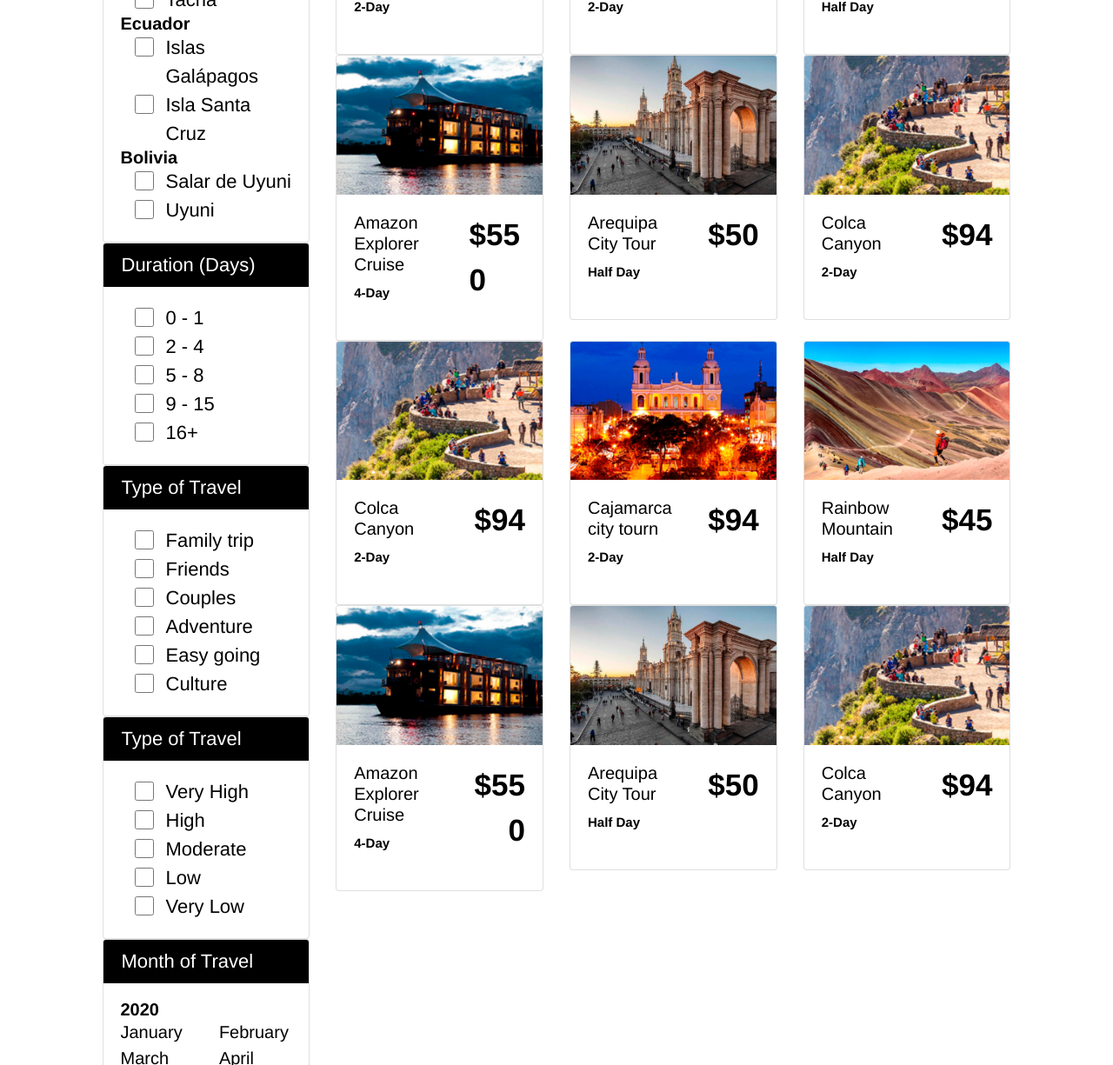
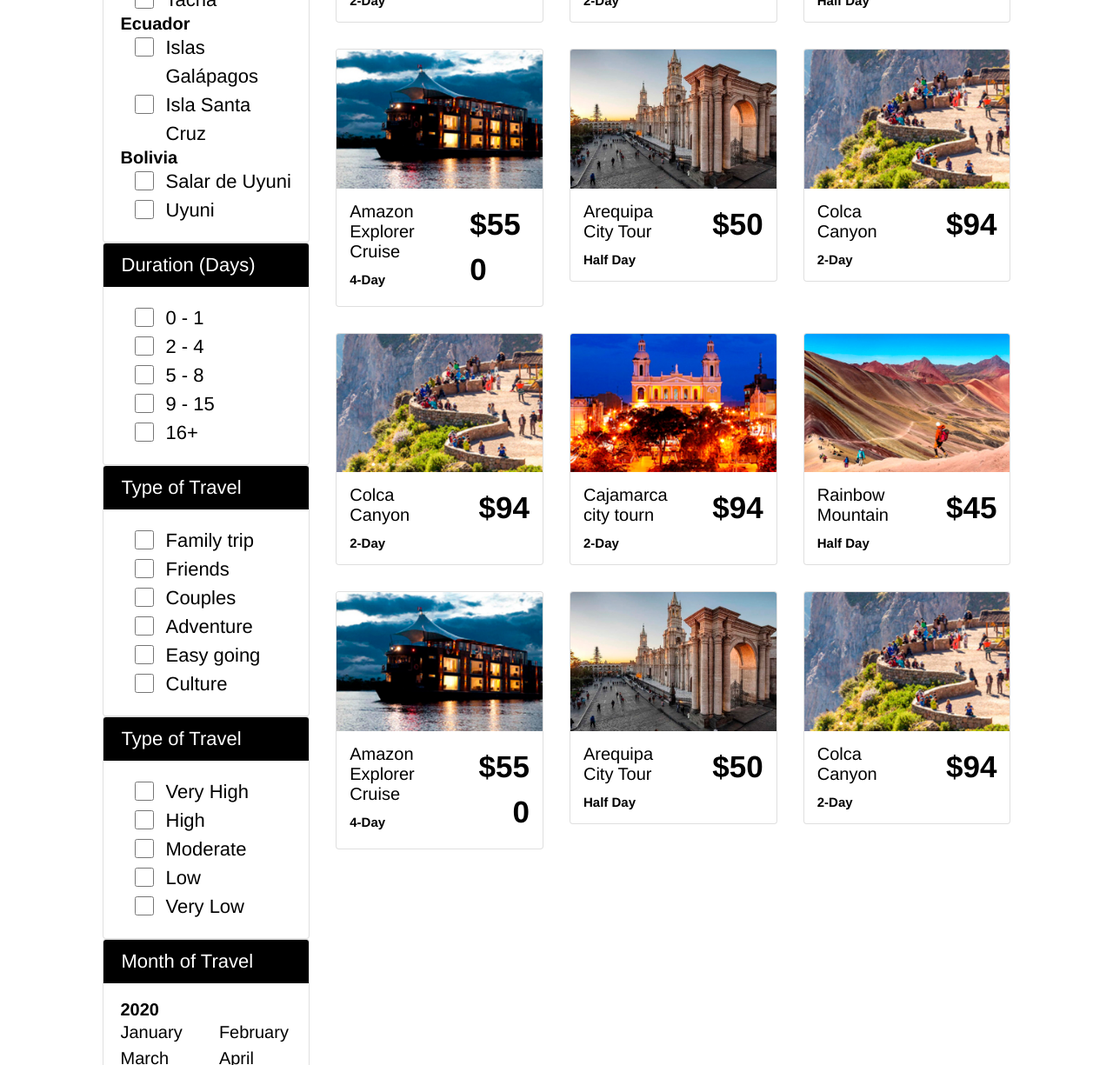
Before and after one commit to danielesalazars/valencia_travel, a plain HTML site: page tours.html in a window 1280 px wide. Shown: the part 597-1822 px from the top of the page at 87% size. Drawn offline with nearby package versions, Linux system fonts and the light colour scheme.

Commit message:
columna de item tours arreglada

```diff
--- a/static/css/guest.css
+++ b/static/css/guest.css
@@ -70,6 +70,7 @@ a:focus, button:focus{
 .lh-23{ line-height: 23px; }
 .lh-25{ line-height: 25px; }
 .lh-34{ line-height: 34px; }
+.lh-40{ line-height: 40px; }
 /* checkbox y radios */
 .form-check{
   padding-left: 3.25rem;
@@ -261,6 +262,14 @@ header nav ul li > a{
   height: 142px;
   margin-bottom: 25px;
 }
+/* pagina de tours */
+.tour_item .card{
+  margin-bottom: 30px;
+}
+.tour_item .card-body{
+  min-height: 105px;
+  padding: 15px;
+}
 /* footer */
 footer .container{
   padding: 80px 55px 40px 55px;
--- a/tours.html
+++ b/tours.html
@@ -425,14 +425,14 @@
               </div>
               <div class="col-9">
                 <div class="row">
-                  <div class="col-4">
+                  <div class="col-4 tour_item">
                     <div class="card">
                       <img src="static/img/tour_2.jpg" class="card-img-top" alt="...">
                       <div class="card-body">
                         <div class="row align-items-start justify-content-start">
                           <div class="col-7">
-                            <h5 class="card-title fs-20">Colca Canyon</h5>
-                            <h6 class="fs-15 fw-bold m-0 p-b-25">2-Day</h6>
+                            <h5 class="card-title fs-20 lh-23">Colca Canyon</h5>
+                            <h6 class="fs-15 fw-bold m-0">2-Day</h6>
                           </div>
                           <div class="col-5 text-right">
                             <div class="fs-35 fw-bold">$94</div>
@@ -441,14 +441,14 @@
                       </div>
                     </div>
                   </div>
-                  <div class="col-4">
+                  <div class="col-4 tour_item">
                     <div class="card">
                       <img src="static/img/tour_3.jpg" class="card-img-top" alt="...">
                       <div class="card-body">
                         <div class="row align-items-start justify-content-start">
                           <div class="col-7">
-                            <h5 class="card-title fs-20">Cajamarca city tourn</h5>
-                            <h6 class="fs-15 fw-bold m-0 p-b-25">2-Day</h6>
+                            <h5 class="card-title fs-20 lh-23">Cajamarca city tourn</h5>
+                            <h6 class="fs-15 fw-bold m-0">2-Day</h6>
                           </div>
                           <div class="col-5 text-right">
                             <div class="fs-35 fw-bold">$94</div>
@@ -457,14 +457,14 @@
                       </div>
                     </div>
                   </div>
-                  <div class="col-4">
+                  <div class="col-4 tour_item">
                     <div class="card">
                       <img src="static/img/tour_4.jpg" class="card-img-top" alt="...">
                       <div class="card-body">
                         <div class="row align-items-start justify-content-start">
                           <div class="col-7">
-                            <h5 class="card-title fs-20">Rainbow Mountain</h5>
-                            <h6 class="fs-15 fw-bold m-0 p-b-25">Half Day</h6>
+                            <h5 class="card-title fs-20 lh-23">Rainbow Mountain</h5>
+                            <h6 class="fs-15 fw-bold m-0">Half Day</h6>
                           </div>
                           <div class="col-5 text-right">
                             <div class="fs-35 fw-bold">$45</div>
@@ -473,14 +473,14 @@
                       </div>
                     </div>
                   </div>
-                  <div class="col-4">
+                  <div class="col-4 tour_item">
                     <div class="card">
                       <img src="static/img/tour_6.jpg" class="card-img-top" alt="...">
                       <div class="card-body">
                         <div class="row align-items-start justify-content-start">
                           <div class="col-7">
-                            <h5 class="card-title fs-20">Amazon Explorer Cruise</h5>
-                            <h6 class="fs-15 fw-bold m-0 p-b-25">4-Day</h6>
+                            <h5 class="card-title fs-20 lh-23">Amazon Explorer Cruise</h5>
+                            <h6 class="fs-15 fw-bold m-0">4-Day</h6>
                           </div>
                           <div class="col-5">
                             <div class="fs-35 fw-bold">$550</div>
@@ -489,14 +489,14 @@
                       </div>
                     </div>
                   </div>
-                  <div class="col-4">
+                  <div class="col-4 tour_item">
                     <div class="card">
                       <img src="static/img/tour_1.jpg" class="card-img-top" alt="...">
                       <div class="card-body">
                         <div class="row align-items-start justify-content-start">
                           <div class="col-7">
-                            <h5 class="card-title fs-20">Arequipa City Tour</h5>
-                            <h6 class="fs-15 fw-bold m-0 p-b-25">Half Day</h6>
+                            <h5 class="card-title fs-20 lh-23">Arequipa City Tour</h5>
+                            <h6 class="fs-15 fw-bold m-0">Half Day</h6>
                           </div>
                           <div class="col-5 text-right">
                             <div class="fs-35 fw-bold">$50</div>
@@ -505,14 +505,14 @@
                       </div>
                     </div>
                   </div>
-                  <div class="col-4">
+                  <div class="col-4 tour_item">
                     <div class="card">
                       <img src="static/img/tour_2.jpg" class="card-img-top" alt="...">
                       <div class="card-body">
                         <div class="row align-items-start justify-content-start">
                           <div class="col-7">
-                            <h5 class="card-title fs-20">Colca Canyon</h5>
-                            <h6 class="fs-15 fw-bold m-0 p-b-25">2-Day</h6>
+                            <h5 class="card-title fs-20 lh-23">Colca Canyon</h5>
+                            <h6 class="fs-15 fw-bold m-0">2-Day</h6>
                           </div>
                           <div class="col-5 text-right">
                             <div class="fs-35 fw-bold">$94</div>
@@ -521,14 +521,14 @@
                       </div>
                     </div>
                   </div>
-                  <div class="col-4">
+                  <div class="col-4 tour_item">
                     <div class="card">
                       <img src="static/img/tour_2.jpg" class="card-img-top" alt="...">
                       <div class="card-body">
                         <div class="row align-items-start justify-content-start">
                           <div class="col-7">
-                            <h5 class="card-title fs-20">Colca Canyon</h5>
-                            <h6 class="fs-15 fw-bold m-0 p-b-25">2-Day</h6>
+                            <h5 class="card-title fs-20 lh-23">Colca Canyon</h5>
+                            <h6 class="fs-15 fw-bold m-0">2-Day</h6>
                           </div>
                           <div class="col-5 text-right">
                             <div class="fs-35 fw-bold">$94</div>
@@ -537,14 +537,14 @@
                       </div>
                     </div>
                   </div>
-                  <div class="col-4">
+                  <div class="col-4 tour_item">
                     <div class="card">
                       <img src="static/img/tour_3.jpg" class="card-img-top" alt="...">
                       <div class="card-body">
                         <div class="row align-items-start justify-content-start">
                           <div class="col-7">
-                            <h5 class="card-title fs-20">Cajamarca city tourn</h5>
-                            <h6 class="fs-15 fw-bold m-0 p-b-25">2-Day</h6>
+                            <h5 class="card-title fs-20 lh-23">Cajamarca city tourn</h5>
+                            <h6 class="fs-15 fw-bold m-0">2-Day</h6>
                           </div>
                           <div class="col-5 text-right">
                             <div class="fs-35 fw-bold">$94</div>
@@ -553,14 +553,14 @@
                       </div>
                     </div>
                   </div>
-                  <div class="col-4">
+                  <div class="col-4 tour_item">
                     <div class="card">
                       <img src="static/img/tour_4.jpg" class="card-img-top" alt="...">
                       <div class="card-body">
                         <div class="row align-items-start justify-content-start">
                           <div class="col-7">
-                            <h5 class="card-title fs-20">Rainbow Mountain</h5>
-                            <h6 class="fs-15 fw-bold m-0 p-b-25">Half Day</h6>
+                            <h5 class="card-title fs-20 lh-23">Rainbow Mountain</h5>
+                            <h6 class="fs-15 fw-bold m-0">Half Day</h6>
                           </div>
                           <div class="col-5 text-right">
                             <div class="fs-35 fw-bold">$45</div>
@@ -569,14 +569,14 @@
                       </div>
                     </div>
                   </div>
-                  <div class="col-4">
+                  <div class="col-4 tour_item">
                     <div class="card">
                       <img src="static/img/tour_6.jpg" class="card-img-top" alt="...">
                       <div class="card-body">
                         <div class="row align-items-start justify-content-start">
                           <div class="col-7">
-                            <h5 class="card-title fs-20">Amazon Explorer Cruise</h5>
-                            <h6 class="fs-15 fw-bold m-0 p-b-25">4-Day</h6>
+                            <h5 class="card-title fs-20 lh-23">Amazon Explorer Cruise</h5>
+                            <h6 class="fs-15 fw-bold m-0">4-Day</h6>
                           </div>
                           <div class="col-5 text-right">
                             <div class="fs-35 fw-bold">$550</div>
@@ -585,14 +585,14 @@
                       </div>
                     </div>
                   </div>
-                  <div class="col-4">
+                  <div class="col-4 tour_item">
                     <div class="card">
                       <img src="static/img/tour_1.jpg" class="card-img-top" alt="...">
                       <div class="card-body">
                         <div class="row align-items-start justify-content-start">
                           <div class="col-7">
-                            <h5 class="card-title fs-20">Arequipa City Tour</h5>
-                            <h6 class="fs-15 fw-bold m-0 p-b-25">Half Day</h6>
+                            <h5 class="card-title fs-20 lh-23">Arequipa City Tour</h5>
+                            <h6 class="fs-15 fw-bold m-0">Half Day</h6>
                           </div>
                           <div class="col-5 text-right">
                             <div class="fs-35 fw-bold">$50</div>
@@ -601,14 +601,14 @@
                       </div>
                     </div>
                   </div>
-                  <div class="col-4">
+                  <div class="col-4 tour_item">
                     <div class="card">
                       <img src="static/img/tour_2.jpg" class="card-img-top" alt="...">
                       <div class="card-body">
                         <div class="row align-items-start justify-content-start">
                           <div class="col-7">
-                            <h5 class="card-title fs-20">Colca Canyon</h5>
-                            <h6 class="fs-15 fw-bold m-0 p-b-25">2-Day</h6>
+                            <h5 class="card-title fs-20 lh-23">Colca Canyon</h5>
+                            <h6 class="fs-15 fw-bold m-0">2-Day</h6>
                           </div>
                           <div class="col-5 text-right">
                             <div class="fs-35 fw-bold">$94</div>
```
